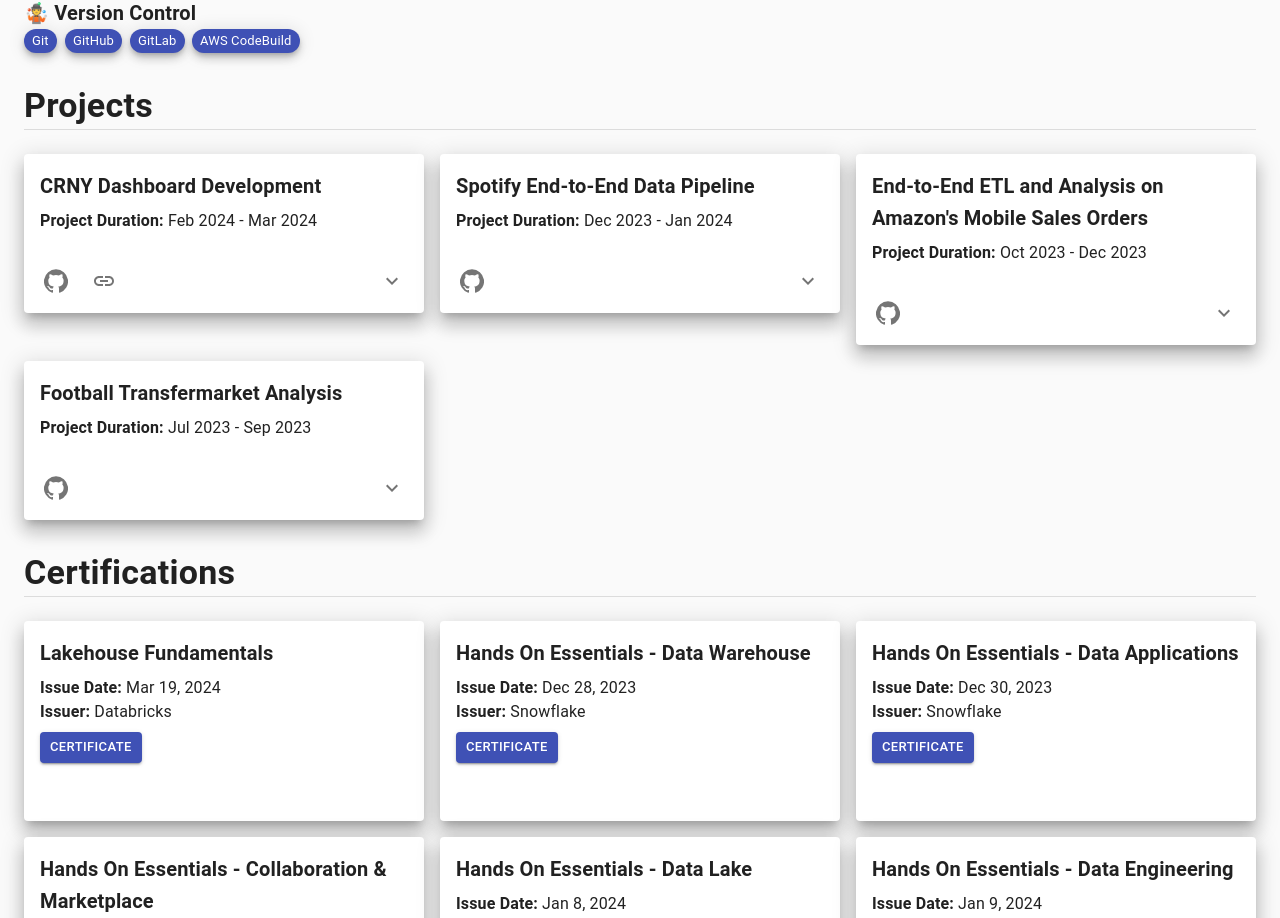
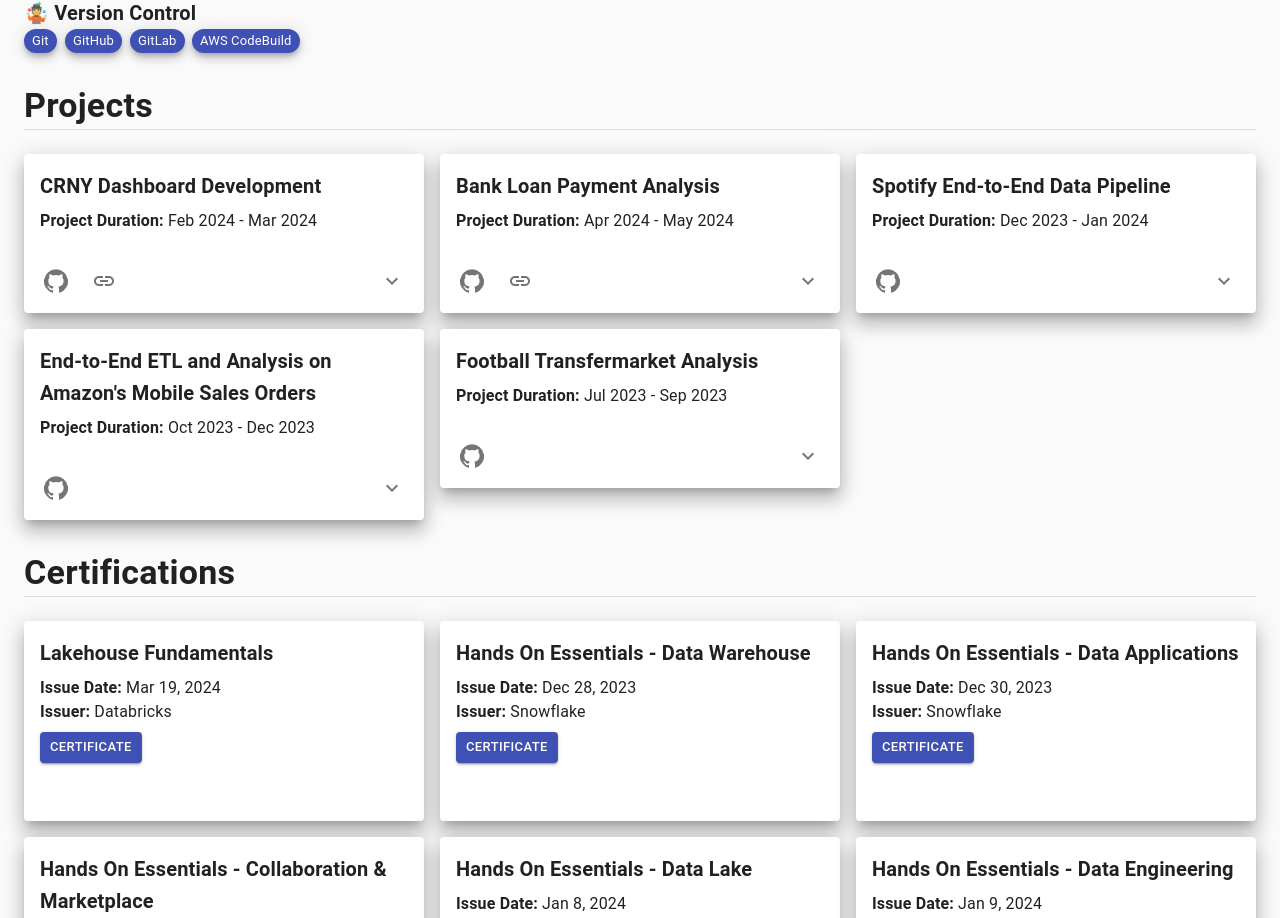
Before and after one commit to sreyas0304/my_portfolio, a React (Create React App) app: page / in a window 1280 px wide. Shown: the part 2513-3431 px from the top of the page. Built offline with nearby package versions, Linux system fonts and the light colour scheme.

Commit message:
New Changes

```diff
--- a/src/portfolio.js
+++ b/src/portfolio.js
@@ -54,7 +54,7 @@
             cpi: null,
             image: dalhousie_university_image,
             imageAlt: "Dalhousie University Logo and Text",
-            transcriptLink: "https://drive.google.com/file/d/1B-nDlWFzkbo9UoEF1VFU2O5YiEkHgd0W/view?usp=sharing",
+            transcriptLink: "https://drive.google.com/file/d/1rPp1RYka5PPWY2MSLi0tNSQ9lNWOwn2x/view?usp=sharing",
             degreeCertiLink: null
         },
         {
@@ -88,6 +88,16 @@
             projectAbout: "CRNY Dashboard is a data-driven project aimed at understanding and addressing the needs of New York's artist community through comprehensive survey data analysis. Leveraging advanced data visualization techniques, the project delves into the demographics, financial wellness, and COVID-19 impact on artists in the region. From applicant demographics to financial safety nets and caregiving responsibilities, each aspect is meticulously examined to uncover insights crucial for supporting artists. The project utilizes Python for data preprocessing and SQL for data manipulation, culminating in captivating visualizations created using Microsoft's Power BI platform. By shedding light on the challenges and opportunities faced by artists, this project paves the way for informed decision-making and targeted interventions to foster the growth and sustainability of the arts community in New York.",
             projectGitHubLink: "https://github.com/sreyas0304/CRNY-Survey-Data-Analysis-.git",
             projectDeploymentLink: "https://app.powerbi.com/links/z-iLpN2fgg?ctid=1113be34-aed1-4d00-ab4b-cdd02510be91&pbi_source=linkShare&bookmarkGuid=1ccb26f8-39e0-4653-856e-7a7190288014"
+        },
+        {
+            projectName: "Bank Loan Payment Analysis",
+            projectTechnologies: ["Tableau", "Python", "SQL", "Github"],
+            projectAWSTechnologies:null,
+            projectGCPTechnologies: null,
+            projectDuration: "Apr 2024 - May 2024",
+            projectAbout: "Developed a comprehensive Bank Loan Payment Analysis Dashboard to facilitate data-driven decision-making and optimize lending strategies within the bank. The dashboard consists of three interconnected modules: Summary, Overview, and Details, providing stakeholders with a holistic view of lending operations. This project showcases expertise in data analysis, dashboard development, and project management, contributing to enhanced operational efficiency and strategic decision-making within the organization.",
+            projectGitHubLink: "https://github.com/sreyas0304/Bank-Loan-Payment-Analysis-Dashboard",
+            projectDeploymentLink: "https://public.tableau.com/views/BankLoanDataAnalysis_17154944361490/Details?:language=en-US&publish=yes&:sid=&:display_count=n&:origin=viz_share_link"
         },
         {
             projectName: "Spotify End-to-End Data Pipeline",
```
